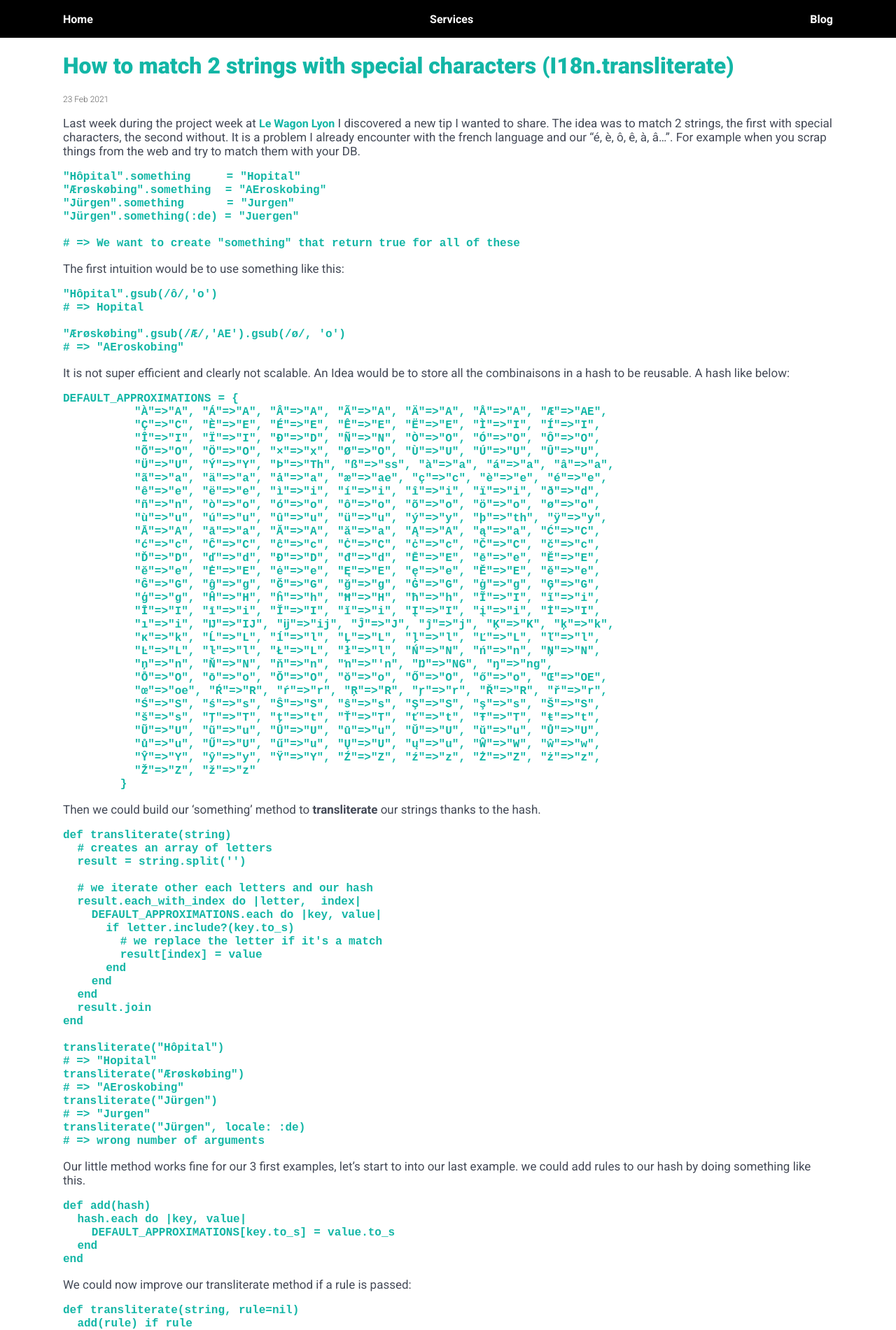
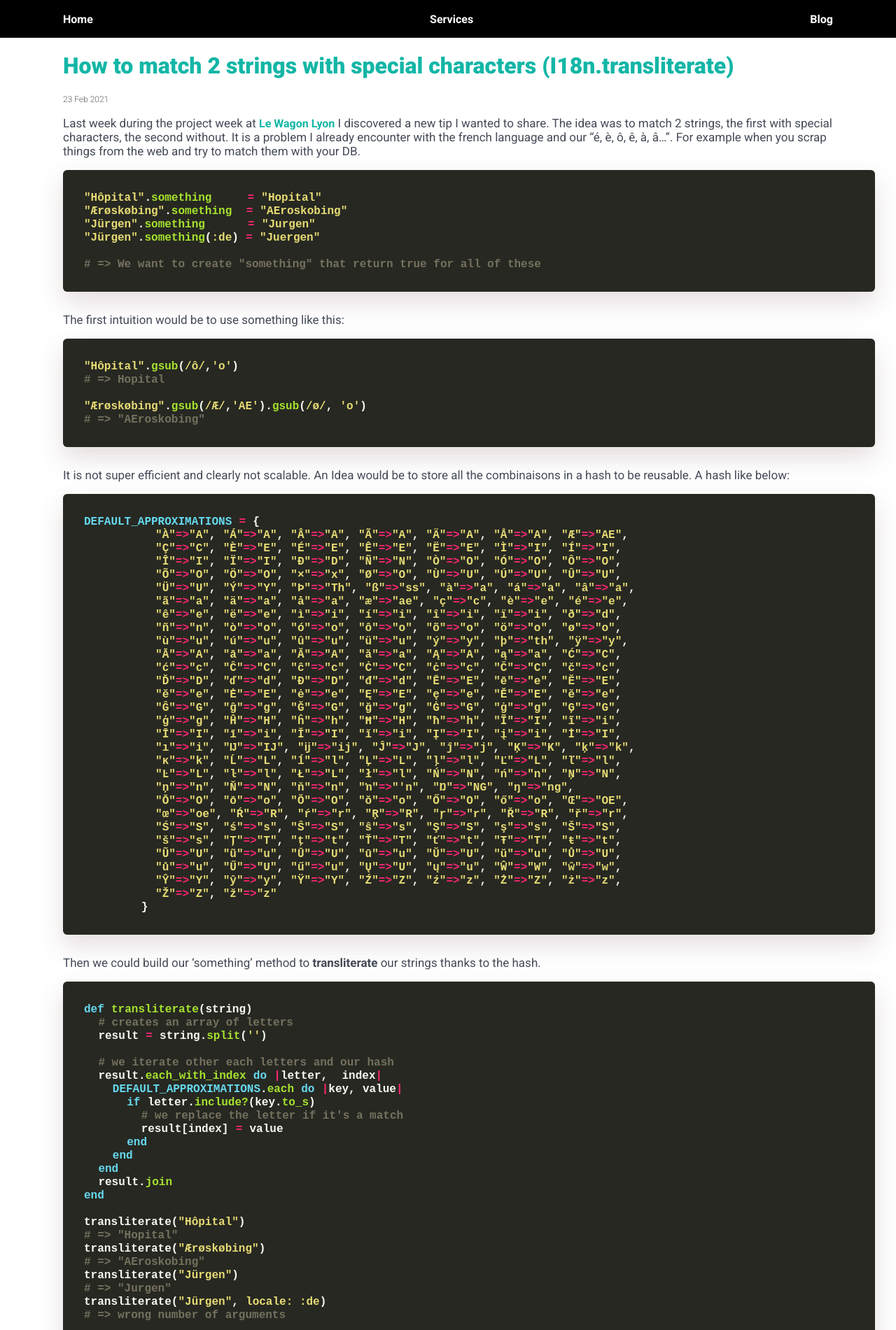
Before and after one commit to jromainkrupa/jeanro, a Jekyll site: the page built from _posts/2021-03-21-i18n-transliterate.markdown, in a window 1280 px wide. Shown: the top 1901 px of the page at 70% size. Built offline with Jekyll 4.4.1, drawn with Linux system fonts in a browser that asks for light colours; nearby versions of some CDN libraries; some web fonts are replaced.

Commit message:
article i18n

```diff
--- /dev/null
+++ b/_sass/code.scss
@@ -0,0 +1,201 @@
+.highlight pre {
+  background-color: #272822;
+  margin-top: 10px;
+  margin-bottom: 30px;
+  color: white;
+  border-radius: 6px;
+  box-shadow: 0 15px 35px rgba(126, 87, 88, 0.2);
+  padding: 30px;
+  width: 100%;
+}
+
+.highlight .hll {
+  background-color: #272822;
+}
+.highlight .c {
+  color: #75715e;
+} /* Comment */
+.highlight .err {
+  color: #960050;
+  background-color: #1e0010;
+} /* Error */
+.highlight .k {
+  color: #66d9ef;
+} /* Keyword */
+.highlight .l {
+  color: #ae81ff;
+} /* Literal */
+.highlight .n {
+  color: #f8f8f2;
+} /* Name */
+.highlight .o {
+  color: #f92672;
+} /* Operator */
+.highlight .p {
+  color: #f8f8f2;
+} /* Punctuation */
+.highlight .cm {
+  color: #75715e;
+} /* Comment.Multiline */
+.highlight .cp {
+  color: #75715e;
+} /* Comment.Preproc */
+.highlight .c1 {
+  color: #75715e;
+} /* Comment.Single */
+.highlight .cs {
+  color: #75715e;
+} /* Comment.Special */
+.highlight .ge {
+  font-style: italic;
+} /* Generic.Emph */
+.highlight .gs {
+  font-weight: bold;
+} /* Generic.Strong */
+.highlight .kc {
+  color: #66d9ef;
+} /* Keyword.Constant */
+.highlight .kd {
+  color: #66d9ef;
+} /* Keyword.Declaration */
+.highlight .kn {
+  color: #f92672;
+} /* Keyword.Namespace */
+.highlight .kp {
+  color: #66d9ef;
+} /* Keyword.Pseudo */
+.highlight .kr {
+  color: #66d9ef;
+} /* Keyword.Reserved */
+.highlight .kt {
+  color: #66d9ef;
+} /* Keyword.Type */
+.highlight .ld {
+  color: #e6db74;
+} /* Literal.Date */
+.highlight .m {
+  color: #ae81ff;
+} /* Literal.Number */
+.highlight .s {
+  color: #e6db74;
+} /* Literal.String */
+.highlight .na {
+  color: #a6e22e;
+} /* Name.Attribute */
+.highlight .nb {
+  color: #f8f8f2;
+} /* Name.Builtin */
+.highlight .nc {
+  color: #a6e22e;
+} /* Name.Class */
+.highlight .no {
+  color: #66d9ef;
+} /* Name.Constant */
+.highlight .nd {
+  color: #a6e22e;
+} /* Name.Decorator */
+.highlight .ni {
+  color: #f8f8f2;
+} /* Name.Entity */
+.highlight .ne {
+  color: #a6e22e;
+} /* Name.Exception */
+.highlight .nf {
+  color: #a6e22e;
+} /* Name.Function */
+.highlight .nl {
+  color: #f8f8f2;
+} /* Name.Label */
+.highlight .nn {
+  color: #f8f8f2;
+} /* Name.Namespace */
+.highlight .nx {
+  color: #a6e22e;
+} /* Name.Other */
+.highlight .py {
+  color: #f8f8f2;
+} /* Name.Property */
+.highlight .nt {
+  color: #f92672;
+} /* Name.Tag */
+.highlight .nv {
+  color: #f8f8f2;
+} /* Name.Variable */
+.highlight .ow {
+  color: #f92672;
+} /* Operator.Word */
+.highlight .w {
+  color: #f8f8f2;
+} /* Text.Whitespace */
+.highlight .mf {
+  color: #ae81ff;
+} /* Literal.Number.Float */
+.highlight .mh {
+  color: #ae81ff;
+} /* Literal.Number.Hex */
+.highlight .mi {
+  color: #ae81ff;
+} /* Literal.Number.Integer */
+.highlight .mo {
+  color: #ae81ff;
+} /* Literal.Number.Oct */
+.highlight .sb {
+  color: #e6db74;
+} /* Literal.String.Backtick */
+.highlight .sc {
+  color: #e6db74;
+} /* Literal.String.Char */
+.highlight .sd {
+  color: #e6db74;
+} /* Literal.String.Doc */
+.highlight .s2 {
+  color: #e6db74;
+} /* Literal.String.Double */
+.highlight .se {
+  color: #ae81ff;
+} /* Literal.String.Escape */
+.highlight .sh {
+  color: #e6db74;
+} /* Literal.String.Heredoc */
+.highlight .si {
+  color: #e6db74;
+} /* Literal.String.Interpol */
+.highlight .sx {
+  color: #e6db74;
+} /* Literal.String.Other */
+.highlight .sr {
+  color: #e6db74;
+} /* Literal.String.Regex */
+.highlight .s1 {
+  color: #e6db74;
+} /* Literal.String.Single */
+.highlight .ss {
+  color: #e6db74;
+} /* Literal.String.Symbol */
+.highlight .bp {
+  color: #f8f8f2;
+} /* Name.Builtin.Pseudo */
+.highlight .vc {
+  color: #f8f8f2;
+} /* Name.Variable.Class */
+.highlight .vg {
+  color: #f8f8f2;
+} /* Name.Variable.Global */
+.highlight .vi {
+  color: #f8f8f2;
+} /* Name.Variable.Instance */
+.highlight .il {
+  color: #ae81ff;
+} /* Literal.Number.Integer.Long */
+
+.highlight .gh {
+} /* Generic Heading & Diff Header */
+.highlight .gu {
+  color: #75715e;
+} /* Generic.Subheading & Diff Unified/Comment? */
+.highlight .gd {
+  color: #f92672;
+} /* Generic.Deleted & Diff Deleted */
+.highlight .gi {
+  color: #a6e22e;
+} /* Generic.Inserted & Diff Inserted */
--- a/assets/css/styles.scss
+++ b/assets/css/styles.scss
@@ -1,7 +1,8 @@
 ---
 ---
-@import url('https://fonts.googleapis.com/css2?family=Lobster&display=swap');
-@import url('https://fonts.googleapis.com/css2?family=Playfair+Display:ital,wght@0,500;0,600;0,700;0,800;1,600&display=swap');
+
+@import url("https://fonts.googleapis.com/css2?family=Lobster&display=swap");
+@import url("https://fonts.googleapis.com/css2?family=Playfair+Display:ital,wght@0,500;0,600;0,700;0,800;1,600&display=swap");
 @import "avatar";
 @import "container";
 @import "header";
@@ -12,3 +13,4 @@
 @import "main";
 @import "blog";
 @import "posts";
+@import "code";
```
